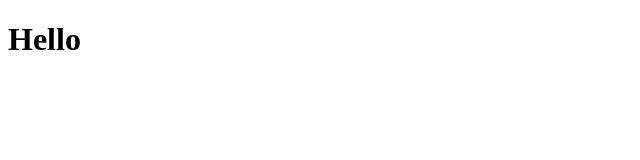
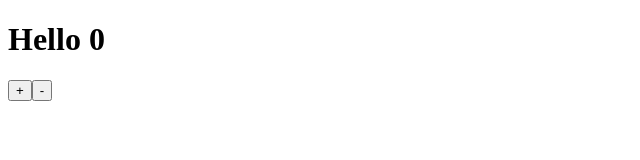
Before and after one commit to bopboy/nextjs-practice, a Next.js app: page / in a window 1280 px wide. Shown: the top 160 px of the page, without its empty margins (0-640 px from the left). Built offline with nearby package versions, Linux system fonts and the light colour scheme.

Commit message:
06 스태틱 프리 렌더링

```diff
--- a/pages/index.js
+++ b/pages/index.js
@@ -1,7 +1,12 @@
+import { useState } from "react"
+
 export default function Home() {
+    const [counter, setCounter] = useState(0)
     return (
         <div>
-            <h1>Hello</h1>
+            <h1>Hello {counter}</h1>
+            <button onClick={() => setCounter(prev => prev + 1)}>+</button>
+            <button onClick={() => setCounter(prev => prev - 1)}>-</button>
         </div>
     )
 }
```
